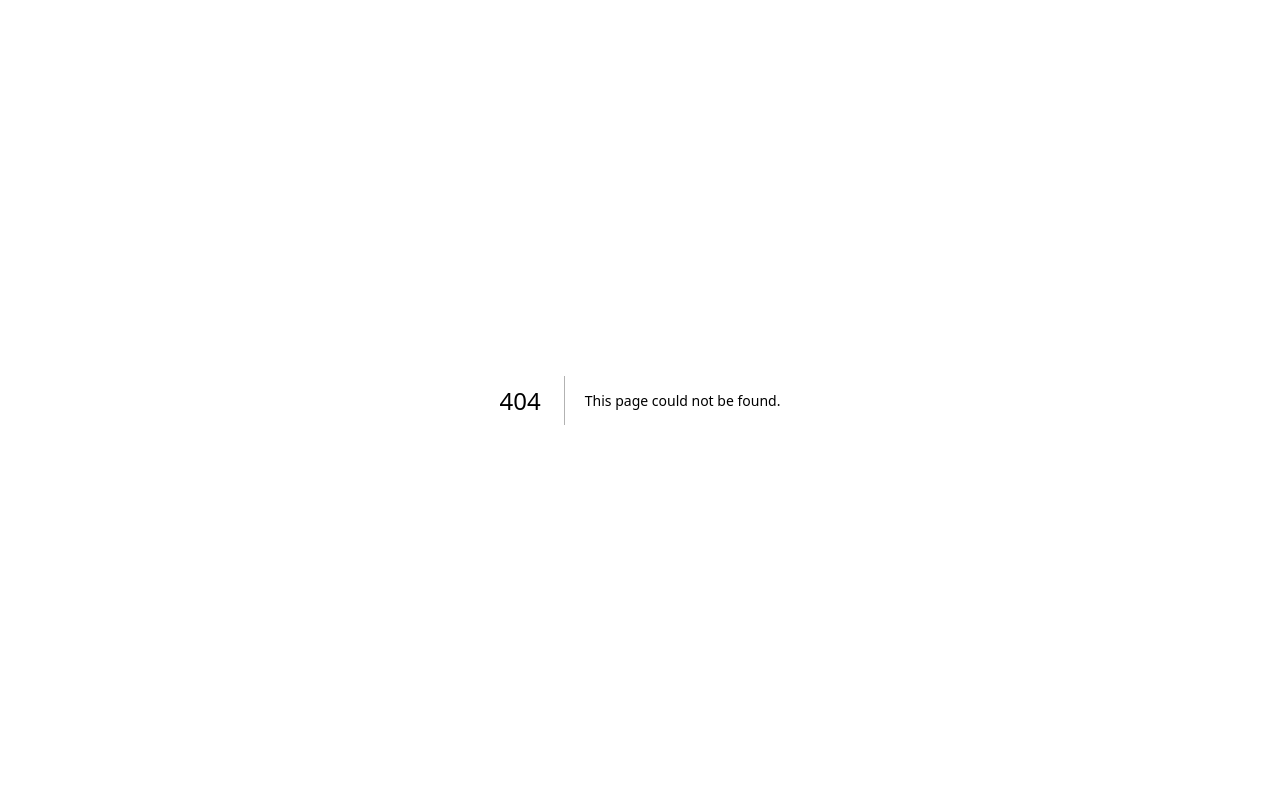
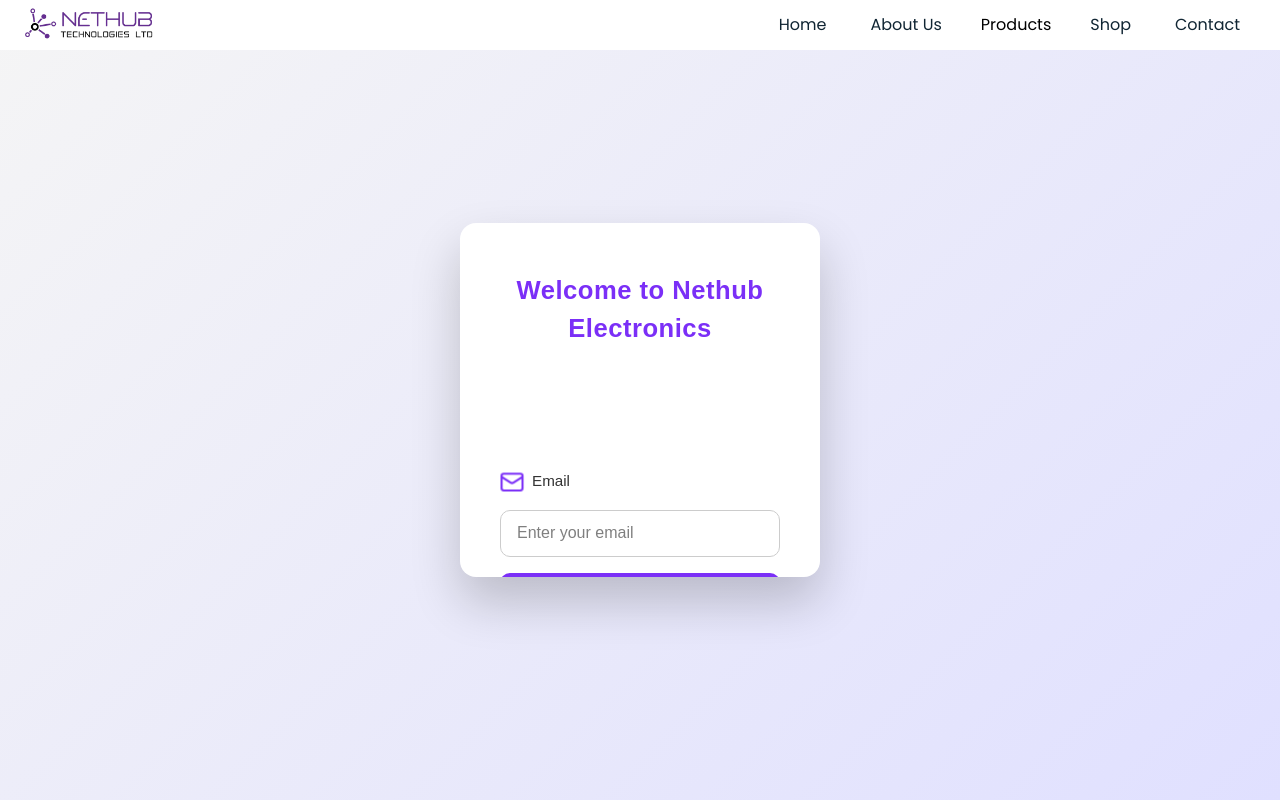
Before and after one commit to Emogy-reunion/nethub_frontend, a Next.js app: page /guest/login in a window 1280 px wide. Before the commit this address had no page. Shown: the top 800 px of the page. Built offline with nearby package versions, Linux system fonts and the light colour scheme.

Commit message:
add: create the login page, login form component and style it

```diff
--- /dev/null
+++ b/src/app/guest/login/page.js
@@ -0,0 +1,23 @@
+import React from "react";
+import TwoStepLogin from "@/components/login/loginform";
+
+import NavBar from '@/components/Navbar';
+import Footer from "@/components/Footer";
+
+export const metadata = {
+  title: "Login — Nethub Electronics",
+  description: "Nethub Electronics — reliable networking and computing solutions.",
+};
+
+const LoginPage = () => {
+        return (
+                <main>
+                        <NavBar />
+                        <TwoStepLogin />
+                        <Footer />
+                </main>
+        );
+};
+
+
+export default LoginPage;
--- /dev/null
+++ b/src/components/login/loginform.jsx
@@ -0,0 +1,65 @@
+import { useState } from 'react';
+import { Mail, Lock } from 'lucide-react'; // Lucide icons
+import styles from '@/styles/login/TwoStepLogin.module.css';
+
+export default function TwoStepLogin() {
+	const [step, setStep] = useState(1);
+
+	return (
+		<div className={styles.container}>
+      			<div className={styles.card}>
+        			<h2 className={styles.heading}>Welcome to Nethub Electronics</h2>
+
+        			{/* Email Step */}
+        			<div className={`${styles.step} ${step === 1 ? styles.active : styles.inactive}`}>
+          				<label htmlFor="email" className={styles.label}>
+            					<Mail className={styles.icon} /> Email
+          				</label>
+
+					<input
+            					type="email"
+            					id="email"
+            					placeholder="Enter your email"
+            					className={styles.input}
+          				/>
+
+					<button
+            					type="button"
+            					className={styles.button}
+            					onClick={() => setStep(2)}
+          				>
+            					Next
+          				</button>
+        			</div>
+
+        			{/* Password Step */}
+        			<div className={`${styles.step} ${step === 2 ? styles.active : styles.inactive}`}>
+          				<label htmlFor="password" className={styles.label}>
+            					<Lock className={styles.icon} /> Password
+          				</label>
+
+					<input
+            					type="password"
+            					id="password"
+            					placeholder="Enter your password"
+            					className={styles.input}
+          				/>
+
+					<div className={styles.buttons}>
+            					<button
+              						type="button"
+              						className={styles.buttonSecondary}
+              						onClick={() => setStep(1)}
+            					>
+              						Back
+            					</button>
+
+						<button type="submit" className={styles.button}>
+              						Login
+            					</button>
+          				</div>
+        			</div>
+      			</div>
+    		</div>
+	);
+}
--- /dev/null
+++ b/src/styles/login/TwoStepLogin.module.css
@@ -0,0 +1,166 @@
+.container {
+  display: flex;
+  justify-content: center;
+  align-items: center;
+  height: 100vh;
+  width: 100%;
+  background: linear-gradient(135deg, #f5f5f5, #e0e0ff);
+  font-family: 'Arial', sans-serif;
+  overflow: hidden;
+}
+
+/* ===== Card ===== */
+.card {
+  background: #fff;
+  padding: 3rem 2.5rem;
+  border-radius: 16px;
+  box-shadow: 0 25px 50px rgba(0, 0, 0, 0.2);
+  width: 360px;
+  position: relative;
+  overflow: hidden;
+  transition: all 0.5s ease;
+}
+
+/* ===== Heading ===== */
+.heading {
+  text-align: center;
+  margin-bottom: 2rem;
+  color: #7B2FF7; /* Nethub purple */
+  font-weight: 700;
+  font-size: 1.6rem;
+  letter-spacing: 0.5px;
+  animation: fadeIn 1s ease;
+}
+
+/* ===== Steps ===== */
+.step {
+  display: flex;
+  flex-direction: column;
+  gap: 1rem;
+  position: absolute;
+  width: 100%;
+  top: 90px;
+  left: 0;
+  opacity: 0;
+  transform: translateX(100%);
+  transition: all 0.5s ease-in-out;
+}
+
+.step.active {
+  opacity: 1;
+  transform: translateX(0);
+  position: relative;
+}
+
+.step.inactive {
+  opacity: 0;
+  transform: translateX(-100%);
+  pointer-events: none;
+}
+
+/* ===== Labels & Icons ===== */
+.label {
+  font-weight: 500;
+  display: flex;
+  align-items: center;
+  gap: 0.5rem;
+  color: #333;
+  font-size: 0.95rem;
+}
+
+.icon {
+  color: #7B2FF7;
+  font-size: 1.3rem;
+  animation: iconPulse 1.5s infinite;
+}
+
+/* ===== Inputs ===== */
+.input {
+  padding: 0.65rem 1rem;
+  border-radius: 10px;
+  border: 1px solid #ccc;
+  font-size: 1rem;
+  transition: all 0.3s ease;
+}
+
+.input:focus {
+  border-color: #7B2FF7;
+  box-shadow: 0 0 10px rgba(123, 47, 247, 0.3);
+  outline: none;
+}
+
+/* ===== Buttons ===== */
+.button {
+  padding: 0.7rem;
+  border-radius: 10px;
+  border: none;
+  background: #7B2FF7;
+  color: #fff;
+  font-weight: bold;
+  cursor: pointer;
+  transition: all 0.3s ease;
+  text-transform: uppercase;
+  letter-spacing: 0.5px;
+}
+
+.button:hover {
+  background: #5a1dc1;
+  transform: translateY(-2px);
+  box-shadow: 0 6px 15px rgba(123, 47, 247, 0.3);
+}
+
+.buttonSecondary {
+  padding: 0.7rem;
+  border-radius: 10px;
+  border: 1px solid #ccc;
+  background: #fff;
+  color: #333;
+  cursor: pointer;
+  transition: all 0.3s ease;
+}
+
+.buttonSecondary:hover {
+  background: #f0f0ff;
+  transform: translateY(-1px);
+}
+
+/* ===== Buttons Container ===== */
+.buttons {
+  display: flex;
+  justify-content: space-between;
+  margin-top: 0.5rem;
+}
+
+/* ===== Animations ===== */
+@keyframes fadeIn {
+  from { opacity: 0; transform: translateY(-20px); }
+  to { opacity: 1; transform: translateY(0); }
+}
+
+@keyframes iconPulse {
+  0%, 100% { transform: scale(1); }
+  50% { transform: scale(1.2); }
+}
+
+/* ===== Optional Smooth Fade for Step Transitions ===== */
+.step-enter {
+  opacity: 0;
+  transform: translateX(100%);
+}
+
+.step-enter-active {
+  opacity: 1;
+  transform: translateX(0);
+  transition: all 0.5s ease-in-out;
+}
+
+.step-exit {
+  opacity: 1;
+  transform: translateX(0);
+}
+
+.step-exit-active {
+  opacity: 0;
+  transform: translateX(-100%);
+  transition: all 0.5s ease-in-out;
+}
```
